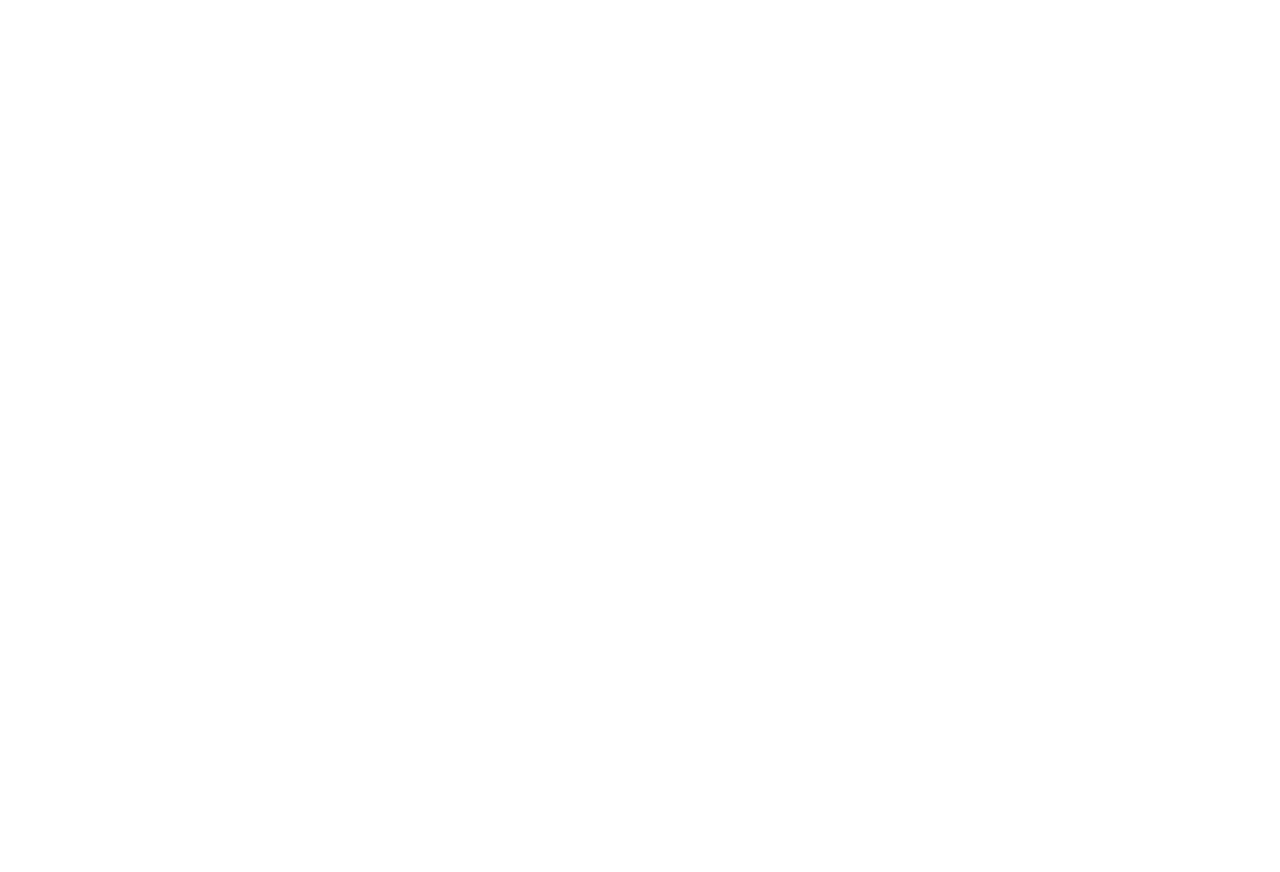
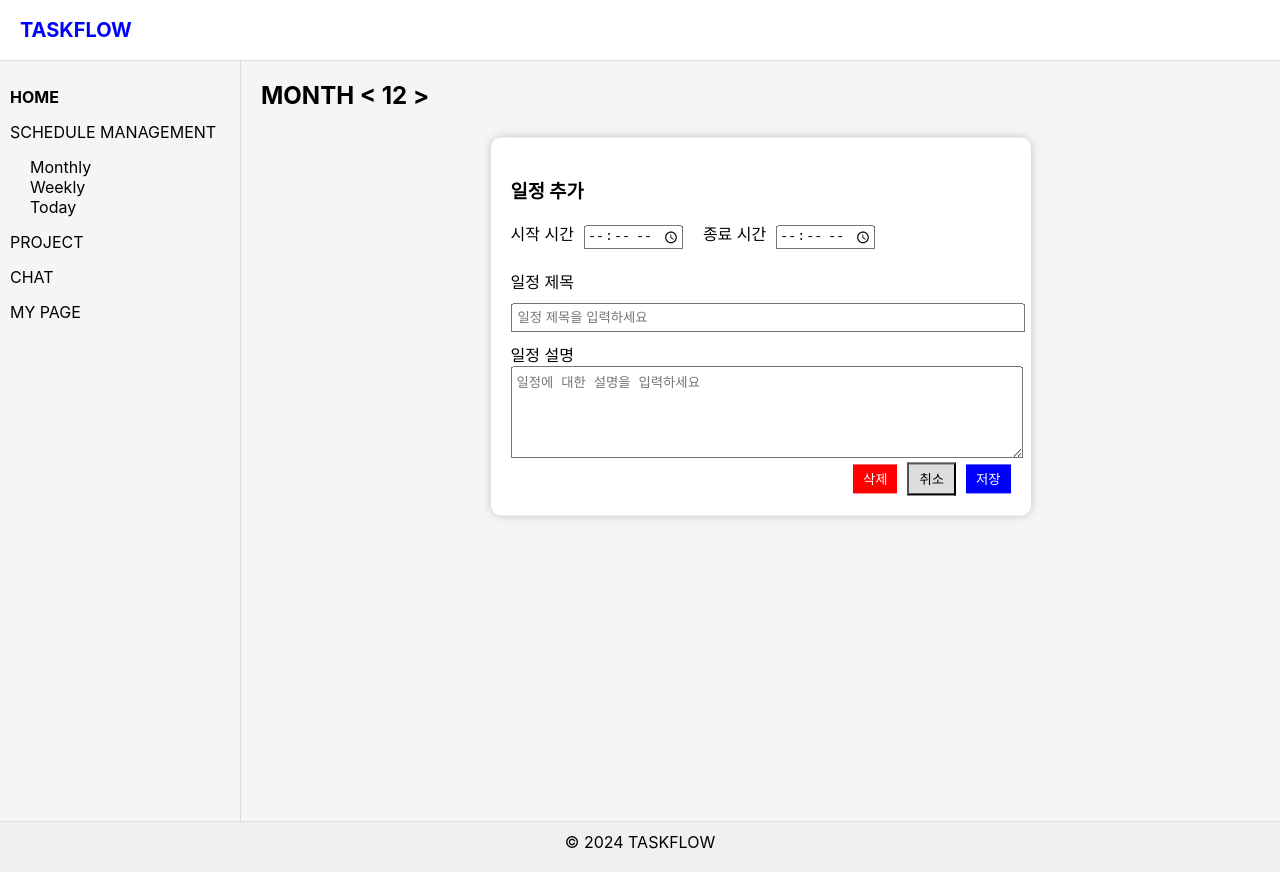
Before and after one commit to nextrunners5/Full-01-1team, a React (Create React App) app in the folder TASKFLOW/frontend_2/: page /schedule in a window 1280 px wide. Before the commit this address had no page. Before the commit the page ends 800 px from the top, so only its background shows below. Built offline with nearby package versions, Linux system fonts and the light colour scheme.

Commit message:
Add: Schedule component

```diff
--- a/TASKFLOW/frontend_2/src/App.js
+++ b/TASKFLOW/frontend_2/src/App.js
@@ -2,12 +2,14 @@
 import { BrowserRouter as Router, Routes, Route } from "react-router-dom";
 import LoginPage from "./pages/LoginPage";
 import SignupPage from "./pages/SignupPage";
+import SchedulePage from "./pages/SchedulePage"; // 일정 페이지 추가
 
 const App = () => (
   <Router>
     <Routes>
       <Route path="/" element={<LoginPage />} />
       <Route path="/signup" element={<SignupPage />} />
+      <Route path="/schedule" element={<SchedulePage />} /> {/* 일정 페이지 라우트 */}
     </Routes>
   </Router>
 );
--- a/TASKFLOW/frontend_2/src/components/common/BottomBar.jsx
+++ b/TASKFLOW/frontend_2/src/components/common/BottomBar.jsx
@@ -0,0 +1,17 @@
+import React from 'react';
+
+const BottomBar = () => {
+  return (
+    <div style={{
+      height: '40px',
+      backgroundColor: '#f0f0f0',
+      borderTop: '1px solid #ddd',
+      textAlign: 'center',
+      paddingTop: '10px'
+    }}>
+      <p style={{ margin: 0 }}>© 2024 TASKFLOW</p>
+    </div>
+  );
+};
+
+export default BottomBar;
--- a/TASKFLOW/frontend_2/src/components/common/MiddleBar.jsx
+++ b/TASKFLOW/frontend_2/src/components/common/MiddleBar.jsx
@@ -0,0 +1,26 @@
+import React from 'react';
+
+const MiddleBar = () => {
+  return (
+    <div style={{
+      width: '220px',
+      backgroundColor: '#f5f5f5',
+      height: 'calc(100vh - 60px)',
+      borderRight: '1px solid #ddd',
+      padding: '10px'
+    }}>
+      <ul style={{ listStyle: 'none', padding: 0 }}>
+        <li style={{ margin: '15px 0', fontWeight: 'bold' }}>HOME</li>
+        <li style={{ margin: '15px 0' }}>SCHEDULE MANAGEMENT</li>
+        <li style={{ marginLeft: '20px' }}>Monthly</li>
+        <li style={{ marginLeft: '20px' }}>Weekly</li>
+        <li style={{ marginLeft: '20px' }}>Today</li>
+        <li style={{ margin: '15px 0' }}>PROJECT</li>
+        <li style={{ margin: '15px 0' }}>CHAT</li>
+        <li style={{ margin: '15px 0' }}>MY PAGE</li>
+      </ul>
+    </div>
+  );
+};
+
+export default MiddleBar;
--- /dev/null
+++ b/TASKFLOW/frontend_2/src/components/common/TopBar.jsx
@@ -0,0 +1,17 @@
+
+const TopBar = () => {
+  return (
+    <div style={{
+      height: '60px',
+      backgroundColor: '#ffffff',
+      borderBottom: '1px solid #ddd',
+      display: 'flex',
+      alignItems: 'center',
+      paddingLeft: '20px'
+    }}>
+      <h1 style={{ fontSize: '20px', color: '#0000ff', fontWeight: 'bold' }}>TASKFLOW</h1>
+    </div>
+  );
+};
+
+export default TopBar;
--- a/TASKFLOW/frontend_2/src/components/modals/ScheduleModal.jsx
+++ b/TASKFLOW/frontend_2/src/components/modals/ScheduleModal.jsx
@@ -0,0 +1,41 @@
+import React from 'react';
+
+const ScheduleModal = () => {
+  return (
+    <div style={{
+      backgroundColor: 'white',
+      width: '500px',
+      margin: 'auto',
+      padding: '20px',
+      borderRadius: '10px',
+      boxShadow: '0 0 10px rgba(0,0,0,0.2)',
+      position: 'absolute',
+      top: '20%',
+      left: '50%',
+      transform: 'translate(-50%, -20%)'
+    }}>
+      <h3>일정 추가</h3>
+      <div style={{ marginBottom: '10px' }}>
+        <label>시작 시간</label>
+        <input type="time" style={{ marginLeft: '10px', marginBottom: '10px' }} />
+        <label style={{ marginLeft: '20px' }}>종료 시간</label>
+        <input type="time" style={{ marginLeft: '10px' }} />
+      </div>
+      <div>
+        <label>일정 제목</label>
+        <input type="text" placeholder="일정 제목을 입력하세요" style={{ width: '100%', margin: '10px 0', padding: '5px' }} />
+      </div>
+      <div>
+        <label>일정 설명</label>
+        <textarea placeholder="일정에 대한 설명을 입력하세요" style={{ width: '100%', height: '80px', padding: '5px' }}></textarea>
+      </div>
+      <div style={{ textAlign: 'right' }}>
+        <button style={{ marginRight: '10px', backgroundColor: 'red', color: 'white', border: 'none', padding: '5px 10px' }}>삭제</button>
+        <button style={{ marginRight: '10px', backgroundColor: '#ddd', padding: '5px 10px' }}>취소</button>
+        <button style={{ backgroundColor: '#0000ff', color: 'white', border: 'none', padding: '5px 10px' }}>저장</button>
+      </div>
+    </div>
+  );
+};
+
+export default ScheduleModal;
--- a/TASKFLOW/frontend_2/src/pages/SchedulePage.jsx
+++ b/TASKFLOW/frontend_2/src/pages/SchedulePage.jsx
@@ -0,0 +1,32 @@
+import React from "react";
+import TopBar from "../components/common/TopBar";
+import MiddleBar from "../components/common/MiddleBar";
+import BottomBar from "../components/common/BottomBar";
+import ScheduleModal from "../components/modals/ScheduleModal";
+
+const SchedulePage = () => {
+  return (
+    <div>
+      {/* 상단 바 */}
+      <TopBar />
+
+      {/* 메인 레이아웃 */}
+      <div style={{ display: "flex" }}>
+        {/* 사이드 바 */}
+        <MiddleBar />
+
+        {/* 메인 콘텐츠 영역 */}
+        <div style={{ flex: 1, backgroundColor: "#f5f5f5", position: "relative" }}>
+          <h2 style={{ margin: "20px" }}>MONTH {'<'} 12 {'>'}</h2>
+          {/* 일정 추가 모달 */}
+          <ScheduleModal />
+        </div>
+      </div>
+
+      {/* 하단 바 */}
+      <BottomBar />
+    </div>
+  );
+};
+
+export default SchedulePage;
```
Also changed, not shown: TASKFLOW/frontend_2/src/components/common/Top.Bar.jsx (deleted).
